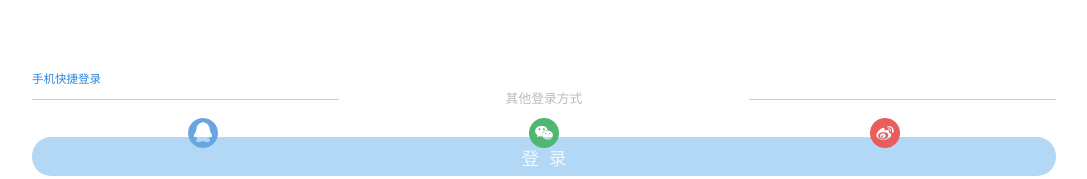
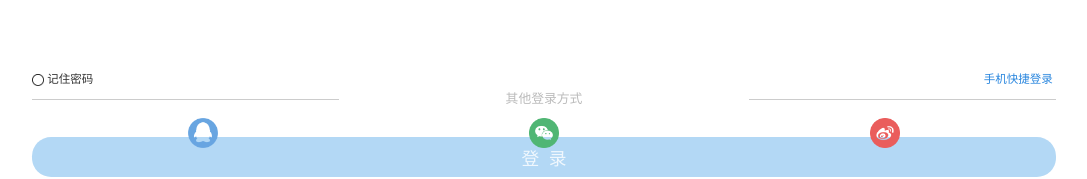
Before and after one commit to BIGDgreen/bm-vue-login, a Vue app: page / in a window 1280 px wide. Shown: the part 602-781 px from the top of the page, without its empty margins (96-1183 px from the left). Built offline with nearby package versions, Linux system fonts and the light colour scheme.

Commit message:
fix rememberMe

```diff
--- a/components/bm_login/bm_login.vue
+++ b/components/bm_login/bm_login.vue
@@ -19,12 +19,12 @@
         </div>
 
         <div class="auto_quickLogin">
-            <!-- <div v-if="mConfigs.rememberPassword" class="autoLogin_wrapper">
+            <div v-if="mConfigs.rememberPassword" class="autoLogin_wrapper">
                 <input type="checkbox" id="radio" hidden v-model="checked" @click="isChecked()">
                 <label for="radio" class="autoLogin"></label>
                 <span>记住密码</span>
-            </div> -->
-            <div v-if="mConfigs.quickLogin" class="quickLogin" @click="$emit('phoneLogin')">
+            </div>
+            <div v-if="mConfigs.rememberPassword && mConfigs.quickLogin" class="quickLogin" @click="$emit('phoneLogin')">
                 手机快捷登录
             </div>
         </div>
@@ -168,13 +168,14 @@
             }
         },
         methods:{
-            // isChecked(){
-            //     this.checked = !this.checked;
-            //     if (document.cookie.indexOf("userName") > -1 && document.cookie.indexOf("userPwd") > -1 && !this.checked){
-            //         this.clearCookie();
-            //         this.input_info.password = "";
-            //     }
-            // },
+            isChecked(){
+                this.checked = !this.checked;
+                this.$emit('parent_rememberMe', this.checked);
+                // if (document.cookie.indexOf("userName") > -1 && document.cookie.indexOf("userPwd") > -1 && !this.checked){
+                //     this.clearCookie();
+                //     this.input_info.password = "";
+                // }
+            },
             clickLogin(){
                 // let that = this;
                 // if (that.checked === true){
--- a/examples/views/login.vue
+++ b/examples/views/login.vue
@@ -5,6 +5,7 @@
                   v-on:forgetPassword="to_forgetPassword"
                   v-on:toProtocol="to_protocol"
                   v-on:register="to_register"
+                  @parent_rememberMe="rememberMe"
                   @parent_login="login">
             <template v-slot:header>
                 <h2>Welcome To Login</h2>
@@ -24,7 +25,7 @@
                     forgetPassword:true,
                     register:true,
                     protocol:true,
-                    // rememberPassword:true,
+                    rememberPassword:true,
                     quickLogin:true,
                     otherLoginWays: true
                 }
@@ -37,11 +38,19 @@
             to_forgetPassword(){
                 this.$router.push({path:'/phoneValidate'});
             },
+            // 用户协议
             to_protocol(){
 
             },
+            /**
+             * 记住我功能
+             * 关闭掉了客户端的cookie实现，请开发者自行与服务端通信实现该功能
+             */
+            rememberMe(isActive) {
+                console.log("rememberMe:::", isActive);  // 该功能是否开启
+            },
             login(input_info){
-                console.log(input_info);    //用户输入的用户名和密码
+                console.log("loginInfo:::", input_info);    //用户输入的用户名和密码
                 let params = new URLSearchParams();
                 params.append('YourParamsName1',input_info.username);
                 params.append('YourParamsName2',input_info.password);
```
Also changed, not shown: 1 other file (tests, documents, lock files or other folders).
